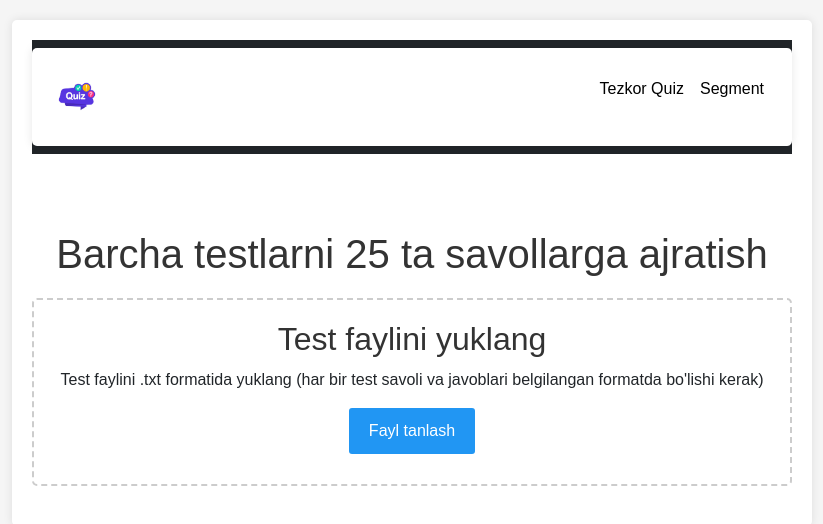
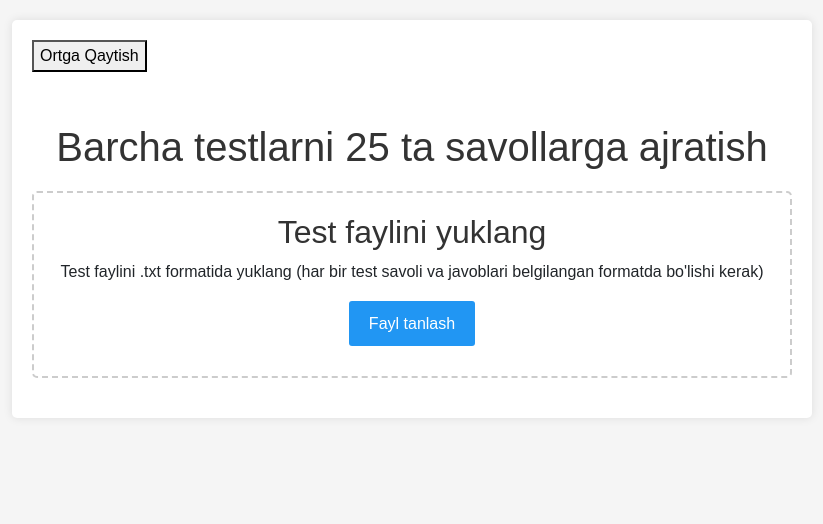
Before and after one commit to sobirrr083/Tezkorquiz, a plain HTML site: page test-boshqaruv-tizimi.html in a window 1280 px wide. Shown: the whole page, without its empty margins (228-1051 px from the left). Drawn offline with nearby package versions, Linux system fonts and the light colour scheme.

Commit message:
Update test-boshqaruv-tizimi.html

```diff
--- a/test-boshqaruv-tizimi.html
+++ b/test-boshqaruv-tizimi.html
@@ -111,27 +111,10 @@
 <body>
 
 <div class="container">
-<nav class="navbar navbar-expand-lg bg-dark navbar-dark">
-    <div class="container">
-        <a class="navbar-brand" href="index.html">
-            <img src="logo.jpg" alt="Logo" style="width:50px;" class="rounded-pill">
-        </a>
-        <button class="navbar-toggler" type="button" data-bs-toggle="collapse" data-bs-target="#collapsibleNavbar">
-            <span class="navbar-toggler-icon"></span>
-        </button>
-        <div class="collapse navbar-collapse" id="collapsibleNavbar">
-            <ul class="navbar-nav ms-auto">
-                <li class="nav-item">
-                    <a  class="nav-link" href="tezkorquiz.html"> <p style="color: black">Tezkor Quiz</p></a>
-                </li>
-                <li class="nav-item">
-                    <a class="nav-link" href="test-boshqaruv-tizimi.html"> <p style="color: black">Segment</p></a>
-                </li>
-            </ul>
-        </div>
-    </div>
-</nav>
-<br><br><br>
+            <a href="index.html">
+            <button>Ortga Qaytish</button>
+            </a>
+    <br><br><br>
         <h1>Barcha testlarni 25 ta savollarga ajratish</h1>
 
         <div class="upload-container">
```
